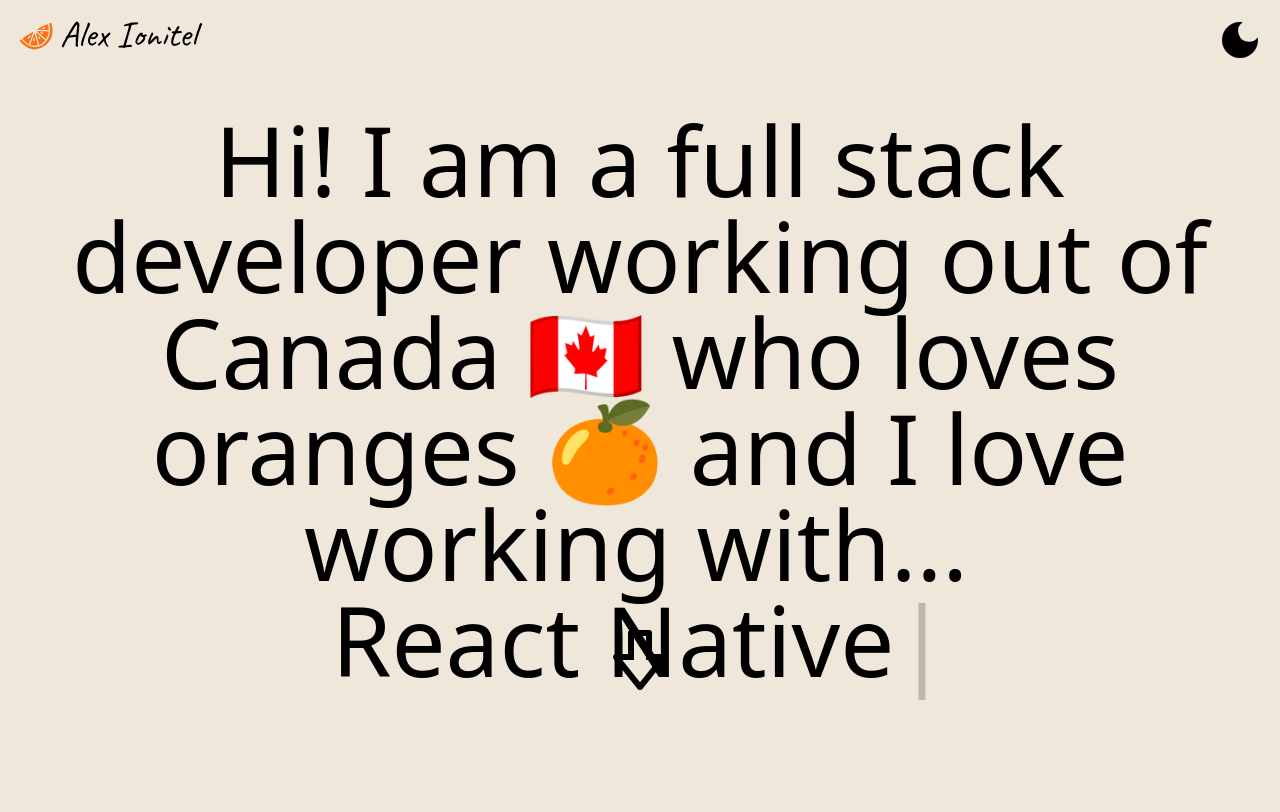
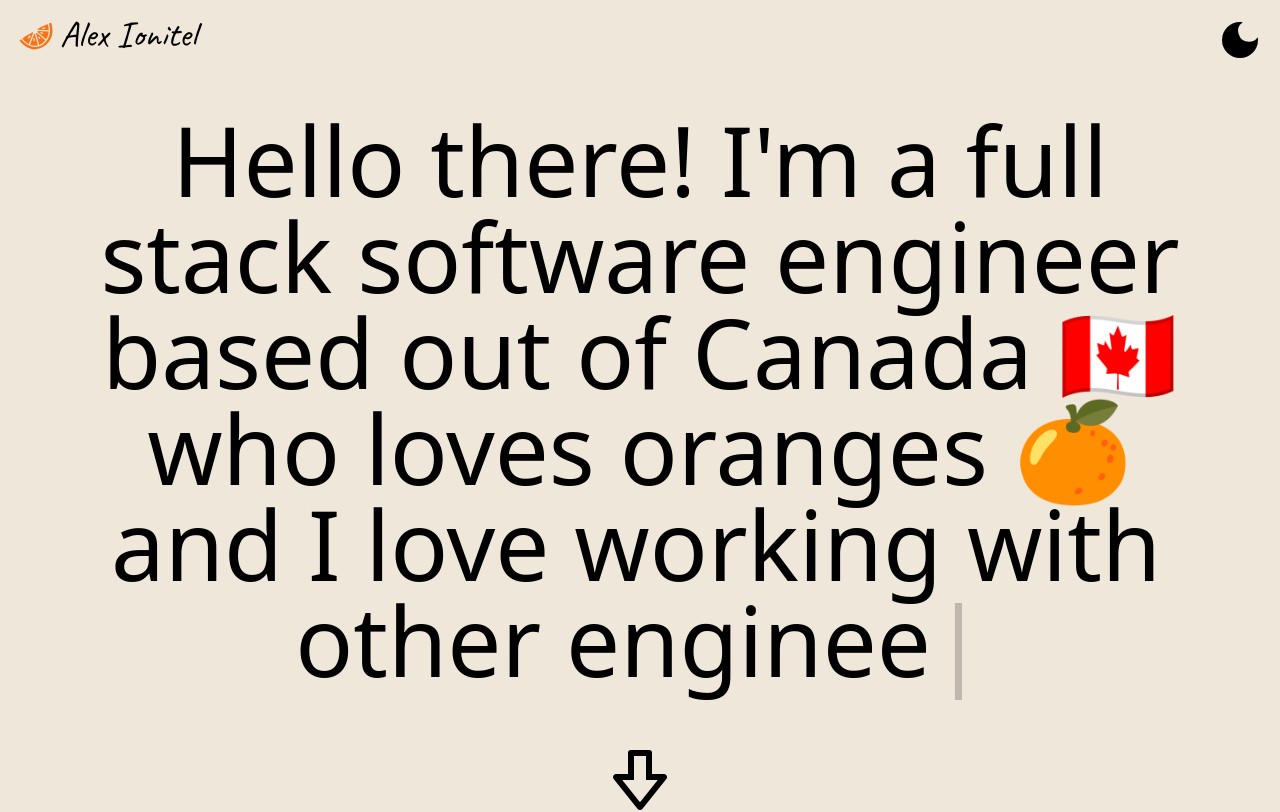
Before and after one commit to aionitel/portfolio-old-, a Next.js app: page / in a window 1280 px wide. Shown: the top 812 px of the page. Built offline with nearby package versions, Linux system fonts and the light colour scheme; a web font is replaced by a local one.

Commit message:
made typewriter text effect larger and fit better on different screen sizes

```diff
--- a/components/about/Typewriter.tsx
+++ b/components/about/Typewriter.tsx
@@ -4,21 +4,28 @@ import TypewriterComponent from 'typewriter-effect';
 // typing effect that will play on top of page
 const Typewriter: React.FC = () => {
   return (
-    <span className='lg:text-8xl text-4xl mx-6'>
-      <h1 className='inline mr-2'>Hi! I am a full stack developer working out of Canada 🇨🇦 who loves oranges 🍊 and I love working with...</h1>
+    <span className='2xl:text-9xl md:text-8xl text-6xl mx-20'>
+      <h1 className='inline mr-2'>Hello there! I'm a full stack software engineer based out of Canada 🇨🇦 who loves oranges 🍊 and I love working with</h1>
       <TypewriterComponent
         options={{
           strings: [
-            "Next.JS",
-            "Node",
-            "React Native",
-            "Tailwind CSS",
-            "Express",
-            "Stripe",
-            "Golang",
-            "PostgreSQL",
-            "MongoDB",
-            "Prisma"
+            "React.",
+            "Node.",
+            "other engineers.",
+            "React Native.",
+            "Laravel.",
+            "Tailwind CSS.",
+            "Vue.",
+            "Bootstrap.",
+            "Angular.",
+            "Express.",
+            "Kafka",
+            "Stripe.",
+            "Golang.",
+            "PostgreSQL and MySQL.",
+            "MongoDB.",
+            "Firebase",
+            "Prisma.",
           ],
           delay: 55,
           autoStart: true,
--- a/components/projects/Projects.tsx
+++ b/components/projects/Projects.tsx
@@ -17,6 +17,15 @@ const ProjectData: ProjectType[] = [
     showWeb: true
   },
   {
+    Icon: MdOutlineStorefront,
+    title: 'Dipped Station',
+    desc: 'Completely custom full-stack merchant store for chocolate dipped strawberries. Frontend built using Next.js and Tailwind CSS. Backend built with Node.js and Express, using Stripe as a payment processor.',
+    image: 'https://i.imgur.com/aYEMumV.png',
+    website: 'https://dippedstation.com',
+    code: null,
+    showWeb: true
+  },
+  {
     Icon: AiOutlineApi,
     title: 'Entertainment API',
     desc: 'API that is up for consumption and completely free to use. Serves information about movies, TV series, books, and music. Built with Go / Golang and Gin. Click view movie to visit the api and recieve a JSON response of my favourite movie!',
@@ -24,15 +33,6 @@ const ProjectData: ProjectType[] = [
     website: "https://entertainment-api.onrender.com/movie/title/?q=2001",
     code: 'https://github.com/oranges0da/entertainment-api',
     showWeb: false
-  },
-  {
-    Icon: MdOutlineStorefront,
-    title: 'Dipped Station',
-    desc: 'Completely custom full-stack merchant store for chocolate dipped strawberries. Frontend built using Next.js and Tailwind CSS. Backend built with Node.js and Express, using Stripe as a payment processor.',
-    image: 'https://i.imgur.com/aYEMumV.png',
-    website: 'https://dippedstation.com',
-    code: null,
-    showWeb: true
   },
 ]
 
--- a/pages/index.tsx
+++ b/pages/index.tsx
@@ -13,12 +13,11 @@ const Home: NextPage = () => {
       </Head>
       <div className='h-screen'>
         <div
-          className='text-center flex my-8'
-          style={{ height: '60vh' }}
+          className='text-center flex my-8 h-3/4'
         >
           <Typewriter />
         </div>
-        <div className='flex justify-center text-7xl'>
+        <div className='flex justify-center text-7xl w-full bottom-0'>
           <BiDownvote className='block lg:hidden animate-pulse hover:animate-none hover:cursor-pointer' onClick={() => {
             window.scrollTo({ top: screen.height, behavior: 'smooth' })
           }} />
```
